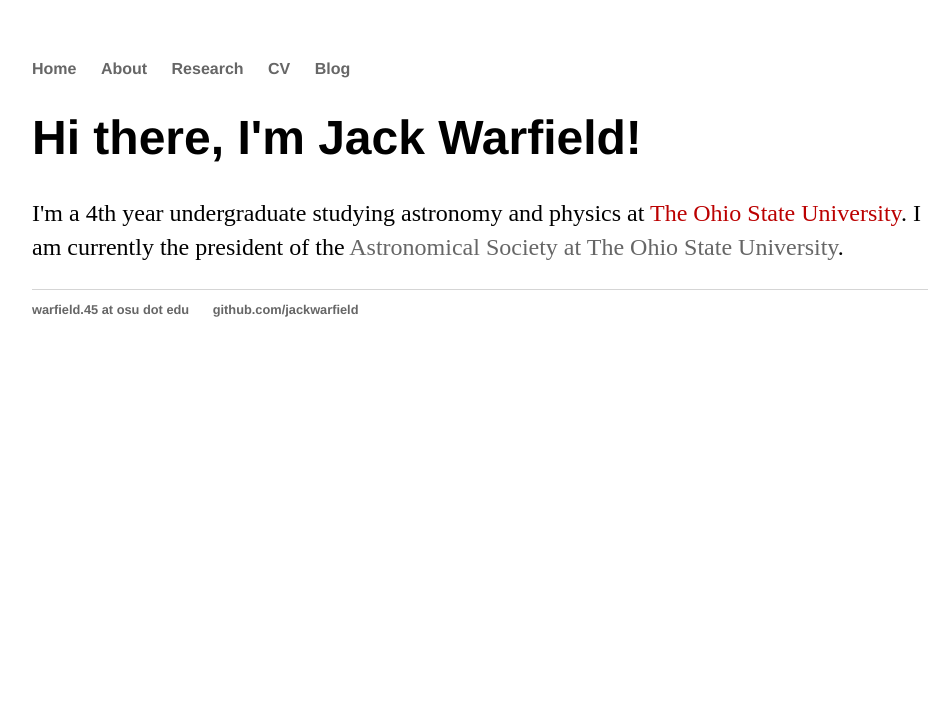
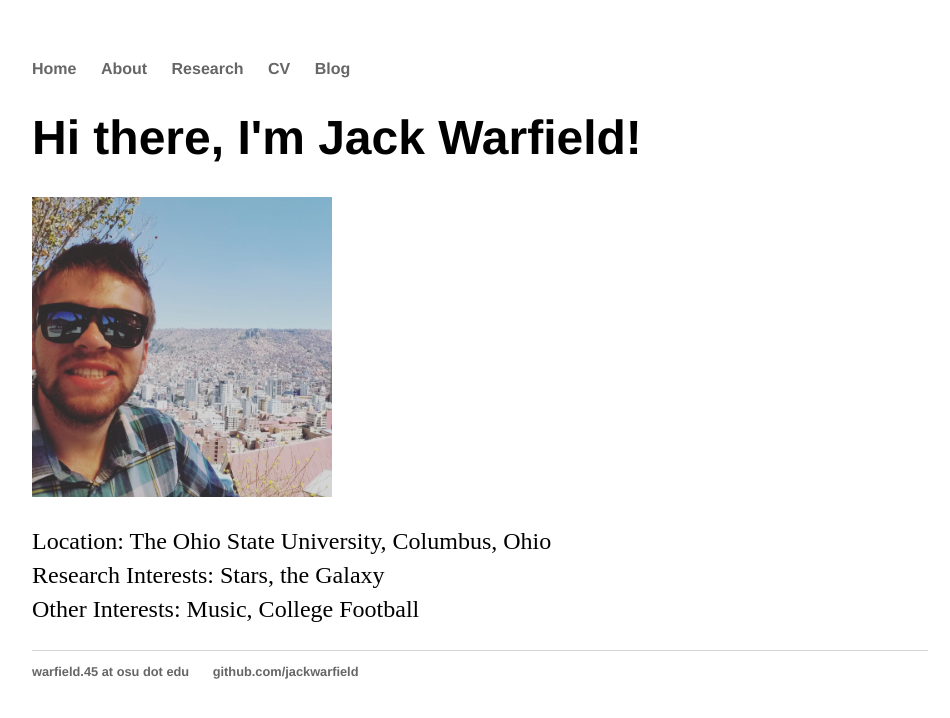
Before and after one commit to jackwarfield/jackwarfield.github.io, a Jekyll site: the page built from index.html, in a window 1280 px wide. Shown: the top 718 px of the page, without its empty margins (160-1110 px from the left). Built offline with Jekyll 4.4.1, drawn with Linux system fonts in a browser that asks for light colours.

Commit message:
Updating home page.

```diff
--- a/index.html
+++ b/index.html
@@ -4,9 +4,10 @@ title: Jack Warfield
 ---
 <div class="blurb">
 	<h1>Hi there, I'm Jack Warfield!</h1>
+	<img src='images/jack-in-lapaz.jpg' style="width:300px;height:300px;">
 	<p>
-		I'm a 4th year undergraduate studying astronomy and physics at <font color='#bb0000'>The Ohio State University</font>.
-
-		I am currently the president of the <a href='http://go.osu.edu/asosu'>Astronomical Society at The Ohio State University</a>.
+		Location: The Ohio State University, Columbus, Ohio <br>
+		Research Interests: Stars, the Galaxy <br>
+		Other Interests: Music, College Football <br>
 	</p>
 </div><!-- /.blurb -->
```
Also changed, not shown: images/jack-in-lapaz.jpg (added), 1 other file.
